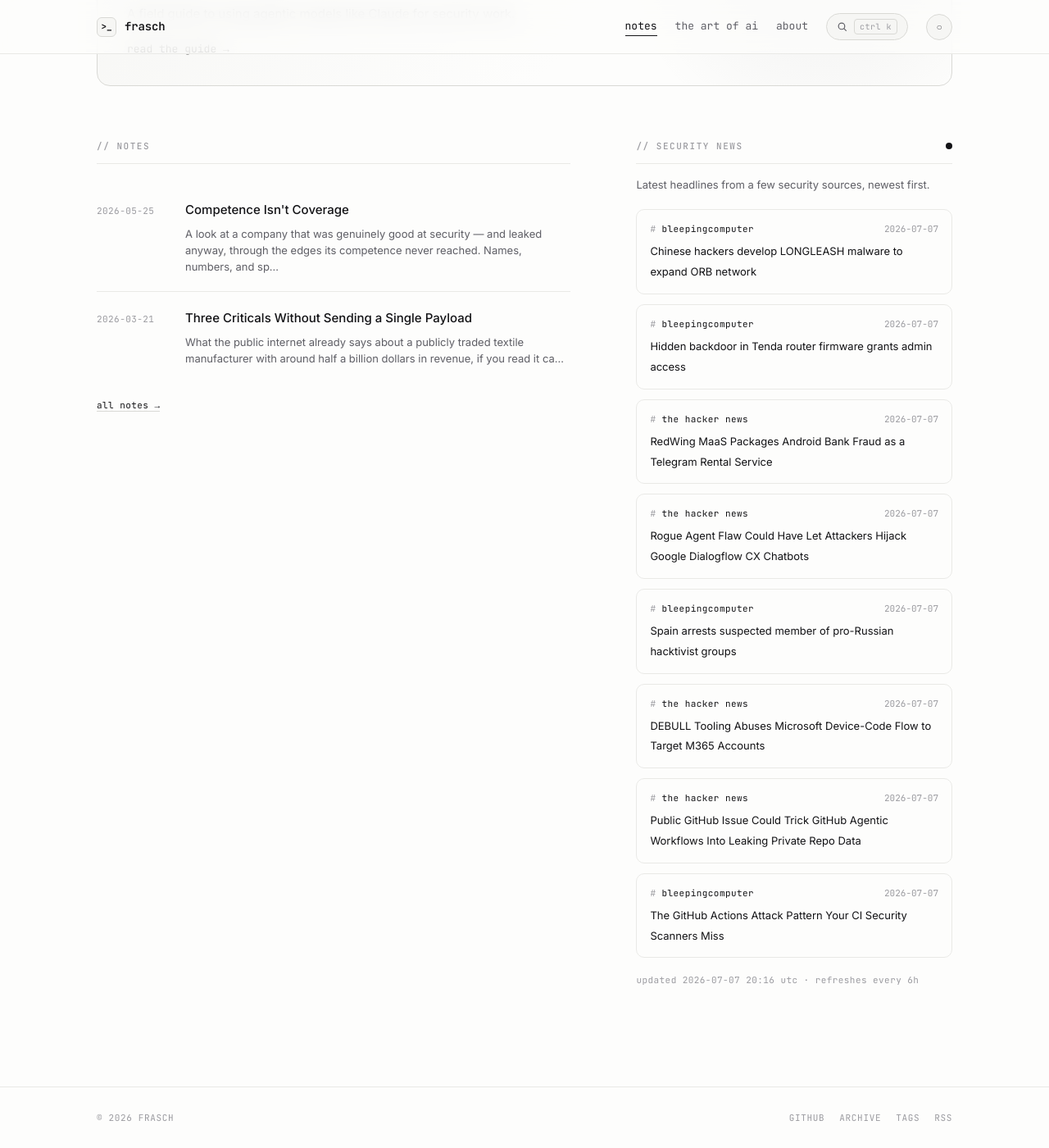
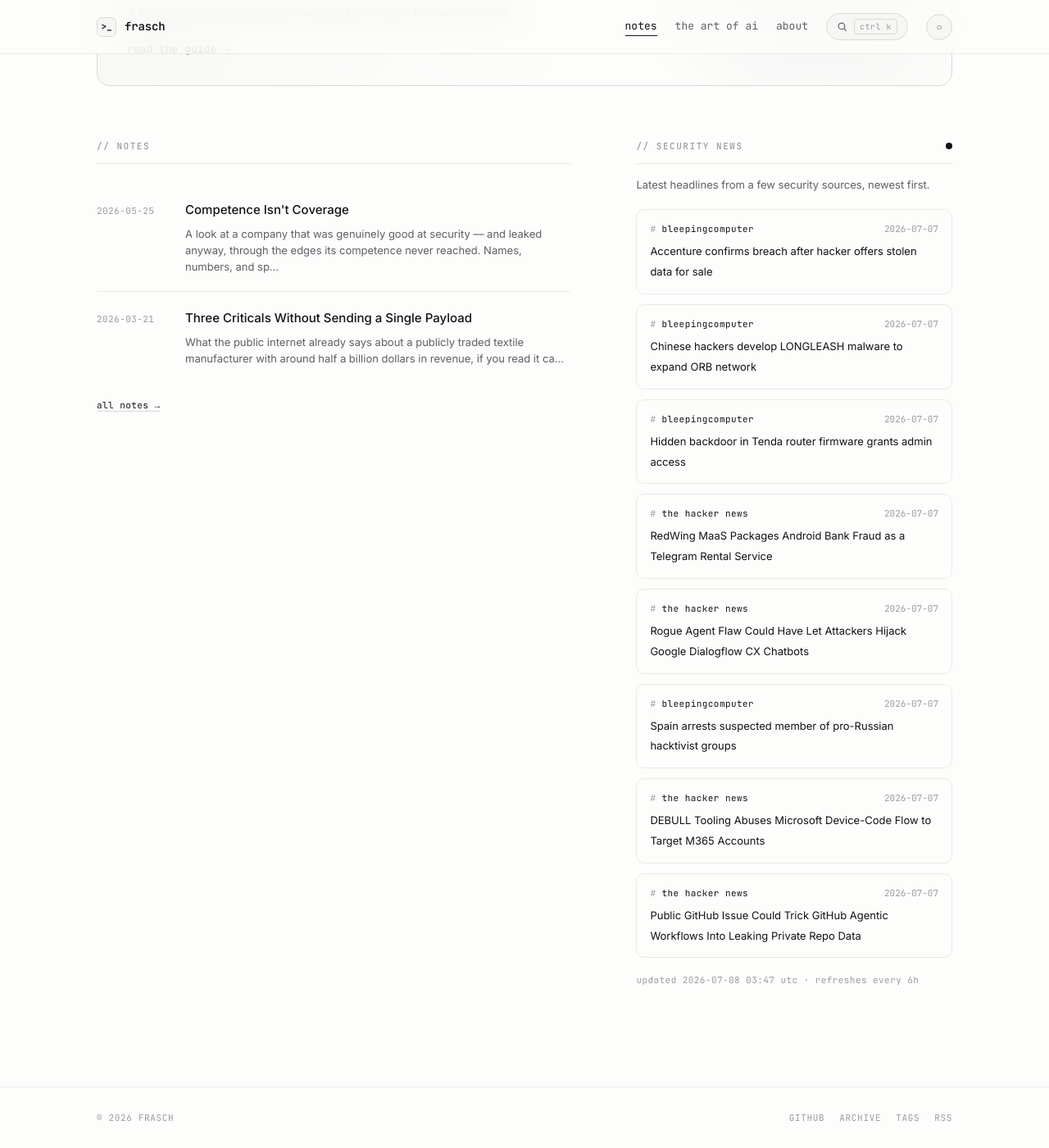
Before and after one commit to whoisfrasch/frasch, a Jekyll site: the page built from index.html, in a window 1280 px wide and 1400 px high, scrolled down 615 px. Shown: the whole window at 82% size. Built offline with Jekyll 4.4.1, drawn with Linux system fonts in a browser that asks for light colours.

Commit message:
Refresh security news feed

```diff
--- a/_data/news.json
+++ b/_data/news.json
@@ -1,6 +1,12 @@
 {
-  "updated": "2026-07-07T20:16:45Z",
+  "updated": "2026-07-08T03:47:44Z",
   "items": [
+    {
+      "source": "bleepingcomputer",
+      "title": "Accenture confirms breach after hacker offers stolen data for sale",
+      "link": "https://www.bleepingcomputer.com/news/security/accenture-confirms-breach-after-hacker-offers-stolen-data-for-sale/",
+      "date": "2026-07-07T22:06:07Z"
+    },
     {
       "source": "bleepingcomputer",
       "title": "Chinese hackers develop LONGLEASH malware to expand ORB network",
@@ -42,12 +48,6 @@
       "title": "Public GitHub Issue Could Trick GitHub Agentic Workflows Into Leaking Private Repo Data",
       "link": "https://thehackernews.com/2026/07/public-github-issue-could-trick-github.html",
       "date": "2026-07-07T14:04:50Z"
-    },
-    {
-      "source": "bleepingcomputer",
-      "title": "The GitHub Actions Attack Pattern Your CI Security Scanners Miss",
-      "link": "https://www.bleepingcomputer.com/news/security/the-github-actions-attack-pattern-your-ci-security-scanners-miss/",
-      "date": "2026-07-07T14:01:11Z"
     }
   ]
 }
```
